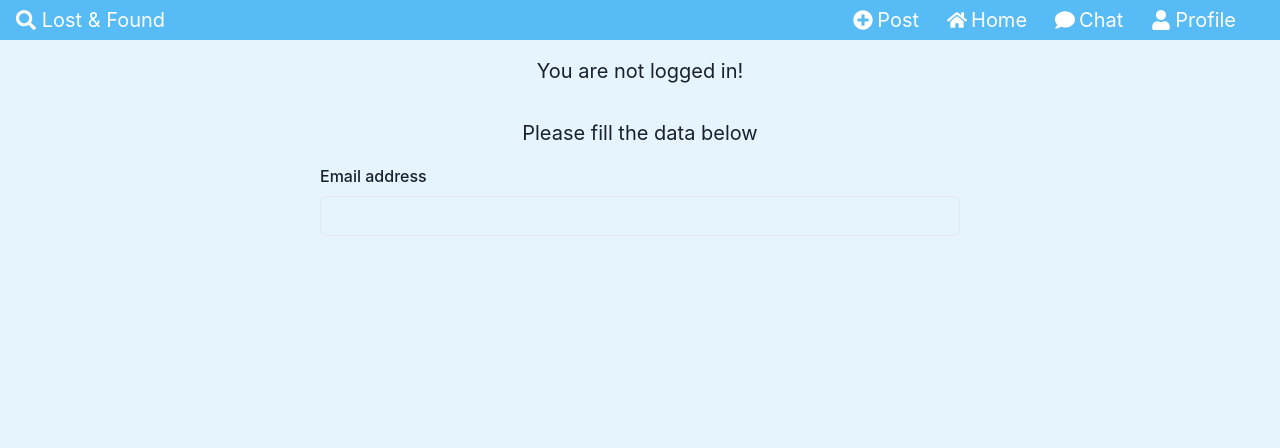
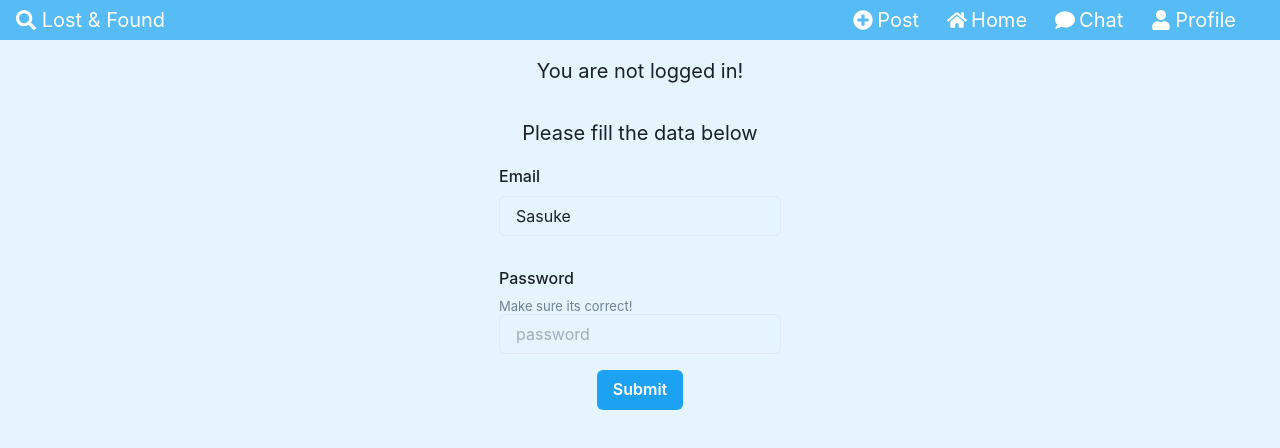
Before and after one commit to cosmin220304/Lost-Found, a React (Create React App) app: page /profile in a window 1280 px wide. Shown: the top 448 px of the page. Built offline with nearby package versions, Linux system fonts and the light colour scheme.

Commit message:
add formik to login

```diff
--- a/package.json
+++ b/package.json
@@ -13,6 +13,7 @@
     "@testing-library/jest-dom": "^5.16.1",
     "@testing-library/react": "^10.4.9",
     "@testing-library/user-event": "^12.8.3",
+    "formik": "^2.2.9",
     "framer-motion": "^4.1.17",
     "react": "^17.0.2",
     "react-dom": "^17.0.2",
--- a/src/components/screens/Login.js
+++ b/src/components/screens/Login.js
@@ -6,10 +6,20 @@ import {
   FormHelperText,
   Input,
   Flex,
+  Button,
 } from '@chakra-ui/react';
+import { Field, Form, Formik } from 'formik';
 import React from 'react';
 
 function Login() {
+  function validate(value) {
+    let error;
+    if (!value) {
+      error = 'Cannot be empty!';
+    }
+    return error;
+  }
+
   return (
     <Flex
       direction={'column'}
@@ -19,10 +29,64 @@ function Login() {
     >
       <Box p="4"> You are not logged in!</Box>
       <Box p="4"> Please fill the data below</Box>
-      <FormControl w="50%">
+      {/* <FormControl w="50%">
         <FormLabel htmlFor="email">Email address</FormLabel>
-        <Input id="email" type="email" />
-      </FormControl>
+        <Input id="email" type="email" bg={'white'} />
+      </FormControl> */}
+
+      <Formik
+        initialValues={{ email: 'Sasuke' }}
+        onSubmit={(values, actions) => {
+          setTimeout(() => {
+            alert(JSON.stringify(values, null, 2));
+            actions.setSubmitting(false);
+          }, 1000);
+        }}
+      >
+        {props => (
+          <Form>
+            <Field name="email" validate={validate}>
+              {({ field, form }) => (
+                <FormControl
+                  isInvalid={form.errors.email && form.touched.email}
+                >
+                  <FormLabel htmlFor="email">Email</FormLabel>
+                  <Input {...field} id="email" placeholder="email" />
+                  <FormErrorMessage>{form.errors.email}</FormErrorMessage>
+                </FormControl>
+              )}
+            </Field>
+            <br />
+            <Field name="password" validate={validate}>
+              {({ field, form }) => (
+                <FormControl
+                  isInvalid={form.errors.password && form.touched.password}
+                >
+                  <FormLabel htmlFor="password">Password</FormLabel>
+                  <FormHelperText fontSize={'small'} textAlign={'start'}>
+                    Make sure its correct!
+                  </FormHelperText>
+                  <Input
+                    {...field}
+                    id="password"
+                    type={'password'}
+                    placeholder="password"
+                  />
+                  <FormErrorMessage>{form.errors.password}</FormErrorMessage>
+                </FormControl>
+              )}
+            </Field>
+            <Button
+              mt={4}
+              colorScheme="twitter"
+              isLoading={props.isSubmitting}
+              type="submit"
+            >
+              Submit
+            </Button>
+          </Form>
+        )}
+      </Formik>
     </Flex>
   );
 }
```
Also changed, not shown: 1 other file (tests, documents, lock files or other folders).
